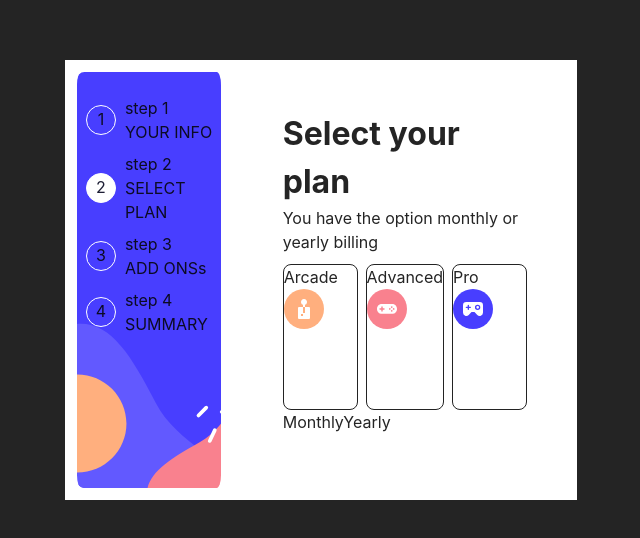
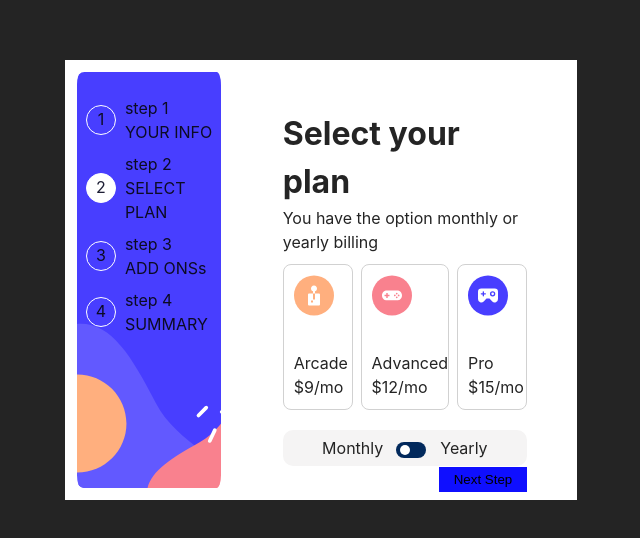
Before and after one commit to pvizza/StepReact, a React (Vite) app: page / in a window 1280 px wide. Shown: the part 120-658 px from the top of the page, without its empty margins (319-959 px from the left). Built offline with nearby package versions, Linux system fonts and the light colour scheme.

Commit message:
Feat: make design of second step

```diff
--- a/src/App.tsx
+++ b/src/App.tsx
@@ -11,7 +11,7 @@ const StepComponent = ({currentStep, setCurrentStep}) => {
     case 1:
       return <FormComponent currentStep={currentStep} setCurrentStep={setCurrentStep} />;
     case 2:
-      return <PlanComponent/>;
+      return <PlanComponent currentStep={currentStep} setCurrentStep={setCurrentStep}/>;
     default:
       return null;
   }
--- a/src/components/NextStepComponent/NextStepComponent.tsx
+++ b/src/components/NextStepComponent/NextStepComponent.tsx
@@ -18,7 +18,7 @@ const NextStepComponent: React.FC<NextStepComponentProps> = ({ currentStep, setC
     }
   };
   return (
-    <div style={{width:'80%',textAlign:'end'}}>
+    <div style={{textAlign:'end'}}>
       <button style={{backgroundColor:'#0f0fff',border:'none',padding:'5px',width:'88px'}} onClick={handleNextStep}>Next Step</button>
     </div>
   );
--- a/src/components/formComponent/FormComponent.tsx
+++ b/src/components/formComponent/FormComponent.tsx
@@ -53,7 +53,6 @@ const FormComponent = ({currentStep,setCurrentStep }:FormComponentProps) => {
           <label htmlFor="phone" className="form-label">Phone</label>
           <input onChange={handleChange} type="text" id="phone" name="phone"  value={formValues.phone} placeholder="Your phone number.." className="form-input" />
           <NextStepComponent currentStep={currentStep} setCurrentStep={setCurrentStep} handleSubmit={handleSubmit}/>
-
         </form>
 
 
--- a/src/components/formComponent/formComponent.css
+++ b/src/components/formComponent/formComponent.css
@@ -27,7 +27,7 @@
   border: 1px solid #a19f9f;
   background-color: #ffffff;
   border-radius: 5px;
-  width: 80%;
+  width: 100%;
   box-sizing: border-box;
   color:black;
   margin-bottom: 10px;
--- a/src/components/planComponent/PlanComponent.tsx
+++ b/src/components/planComponent/PlanComponent.tsx
@@ -2,33 +2,63 @@ import './planComponent.css';
 import { ReactComponent as AdvancedLogo } from "../../assets/icon-advanced.svg";
 import { ReactComponent as ArcadeLogo} from "../../assets/icon-arcade.svg"
 import { ReactComponent as ProLogo} from "../../assets/icon-pro.svg"
+import NextStepComponent from '../NextStepComponent/NextStepComponent';
+import { useState } from 'react';
+
+interface PlanComponentProps {
+  currentStep: number;
+  setCurrentStep: React.Dispatch<React.SetStateAction<number>>;
+}
+
+type Plan = 'arcade' | 'advanced' | 'pro' | '';
 
 
-const PlanComponent = () => {
+
+const PlanComponent = ({currentStep ,setCurrentStep}:PlanComponentProps) => {
+  const [plan, setPlan] = useState<Plan>('');
+
+  // TODO: How can I improve this function that is use in all the steps?
+  const handleSubmit = () => {
+    if(plan === '') return alert('Please select a plan');
+    setCurrentStep(currentStep + 1);
+  }
+
+  const selectPlan = (e: React.MouseEvent<HTMLDivElement>) => {
+    const planSelected = e.currentTarget.children[1].textContent?.toLowerCase();
+    if (planSelected) {
+      setPlan(planSelected as Plan);
+      console.log(plan)
+    }
+  }
+
   return(
     <>
     <div className="form-container">
     <h1 className="form-title">Select your plan</h1>
       <span className="form-description">You have the option monthly or yearly billing</span>
       <section className="plans-container">
-        <div className="plan">
-          <p>Arcade</p>
-          <ArcadeLogo/>
+        <div className={`${plan === 'arcade' ? 'plan selected' : 'plan' }`} onClick={selectPlan}>
+          <p className='plan-subtitle'>$9/mo</p>
+          <p className='plan-title'>Arcade</p>
+            <ArcadeLogo style={{marginBottom: '25px', flexGrow:'1'}}/>
           </div>
-        <div className="plan">
-        <p>Advanced</p>
-        <AdvancedLogo/>
+        <div className={`${plan === 'advanced' ? 'plan selected' : 'plan' }`} onClick={selectPlan}>
+        <p className='plan-subtitle'>$12/mo</p>
+        <p className='plan-title'>Advanced</p>
+        <AdvancedLogo style={{marginBottom: '25px', flexGrow:'1'}}/>
            </div>
-        <div className="plan">
-        <p>Pro</p>
-        <ProLogo/>
+        <div className={`${plan === 'pro' ? 'plan selected' : 'plan' }`} onClick={selectPlan}>
+        <p className='plan-subtitle'>$15/mo</p>
+        <p className='plan-title'>Pro</p>
+        <ProLogo style={{marginBottom: '25px', flexGrow:'1'}}/>
          </div>
-
       </section>
       <div className="plan payment">
-          <span>Monthly</span>
-          <span>Yearly</span>
+        <span className='payment-title'>Monthly</span>
+        <input className="toogle-check"type="checkbox" id="toogle"/><label className='toogle-container' htmlFor="toogle">payment toogle</label>
+        <span className='payment-title'>Yearly</span>
         </div>
+        <NextStepComponent currentStep={currentStep} setCurrentStep={setCurrentStep} handleSubmit={handleSubmit} />
       </div>
     </>
   )
--- a/src/components/planComponent/planComponent.css
+++ b/src/components/planComponent/planComponent.css
@@ -10,8 +10,82 @@
   gap: 8px;
 
   .plan {
-    border: solid 1px;
+    display: flex;
+    flex-direction: column-reverse;
+    justify-content: space-around;
+    padding-left: 10px;
+    border: solid 1px #d1d1d1;
     height: 9rem;
     border-radius: 8px;
+    cursor: pointer;
+
+    &.selected,
+    &:hover {
+      background-color: #f5f4f4;
+      border: solid 1px #4e4cdb;
+    }
+
+
+    .plan-subtitle {
+      margin-bottom: 10px;
+    }
+  }
+
+}
+
+.payment {
+  display: flex;
+  justify-content: center;
+  text-align: center;
+  background-color: #f5f4f4;
+  margin-top: 20px;
+  padding: 6px;
+  border-radius: 10px;
+
+  .payment-title:first-child {
+    margin-right: 10px;
+  }
+  .payment-title:last-child {
+    margin-left: 10px;
   }
 }
+
+input[type=checkbox] {
+  height: 0;
+  width: 0;
+  visibility: hidden;
+}
+
+.toogle-container {
+  cursor: pointer;
+  text-indent: -9999px;
+  width: 30px;
+  height: 16px;
+  background: #02295c;
+  display: block;
+  border-radius: 100px;
+  position: relative;
+  top: 6px;
+  left: -4px;
+}
+
+.toogle-container:after {
+  content: '';
+  position: absolute;
+  top: 3px;
+  left: 4px;
+  width: 10px;
+  height: 10px;
+  background: #fff;
+  border-radius: 90px;
+  transition: 0.3s;
+}
+
+.toogle-check:checked+label {
+  background: #00771a;
+}
+
+.toogle-check:checked+label:after {
+  left: calc(100% - 5px);
+  transform: translateX(-100%);
+}
```
